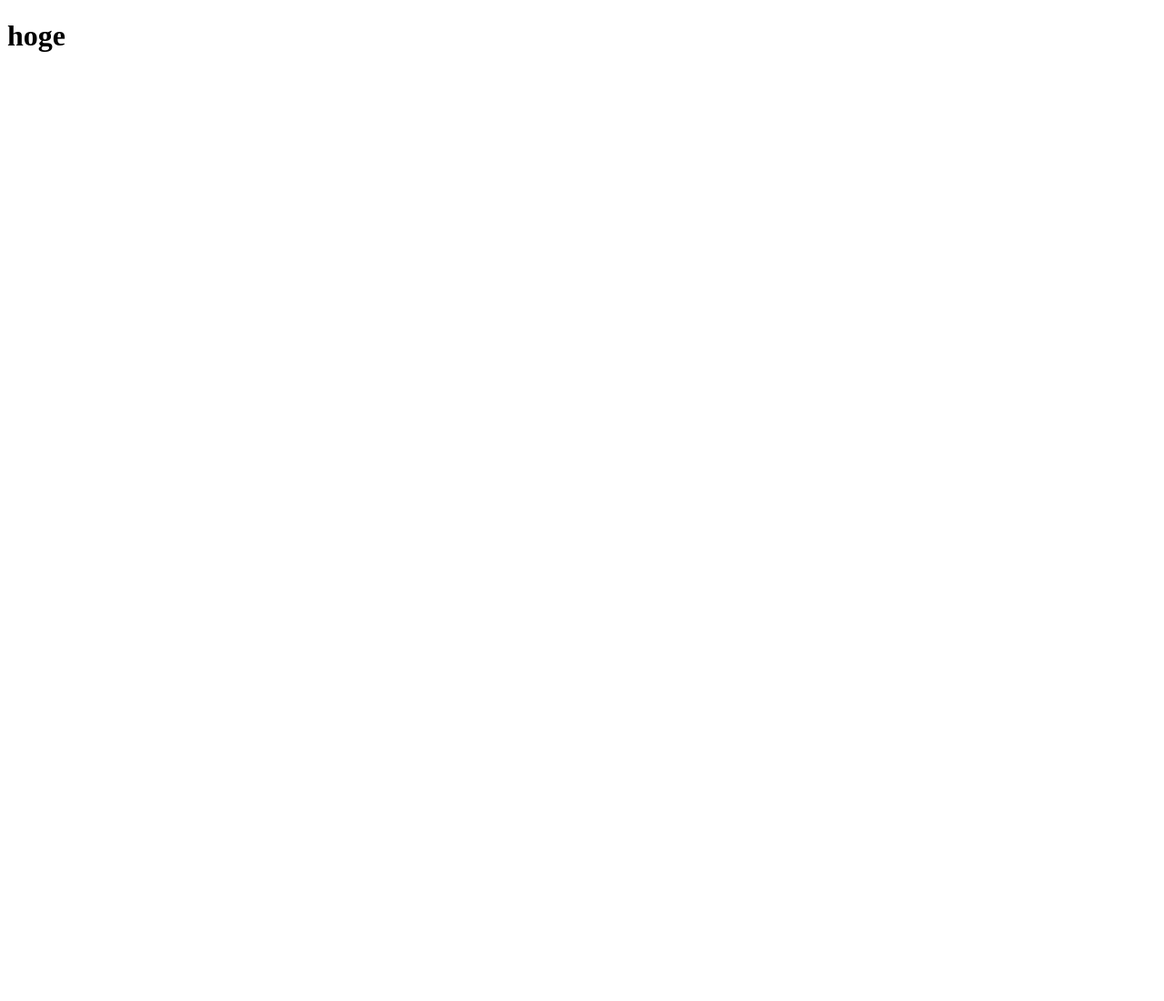
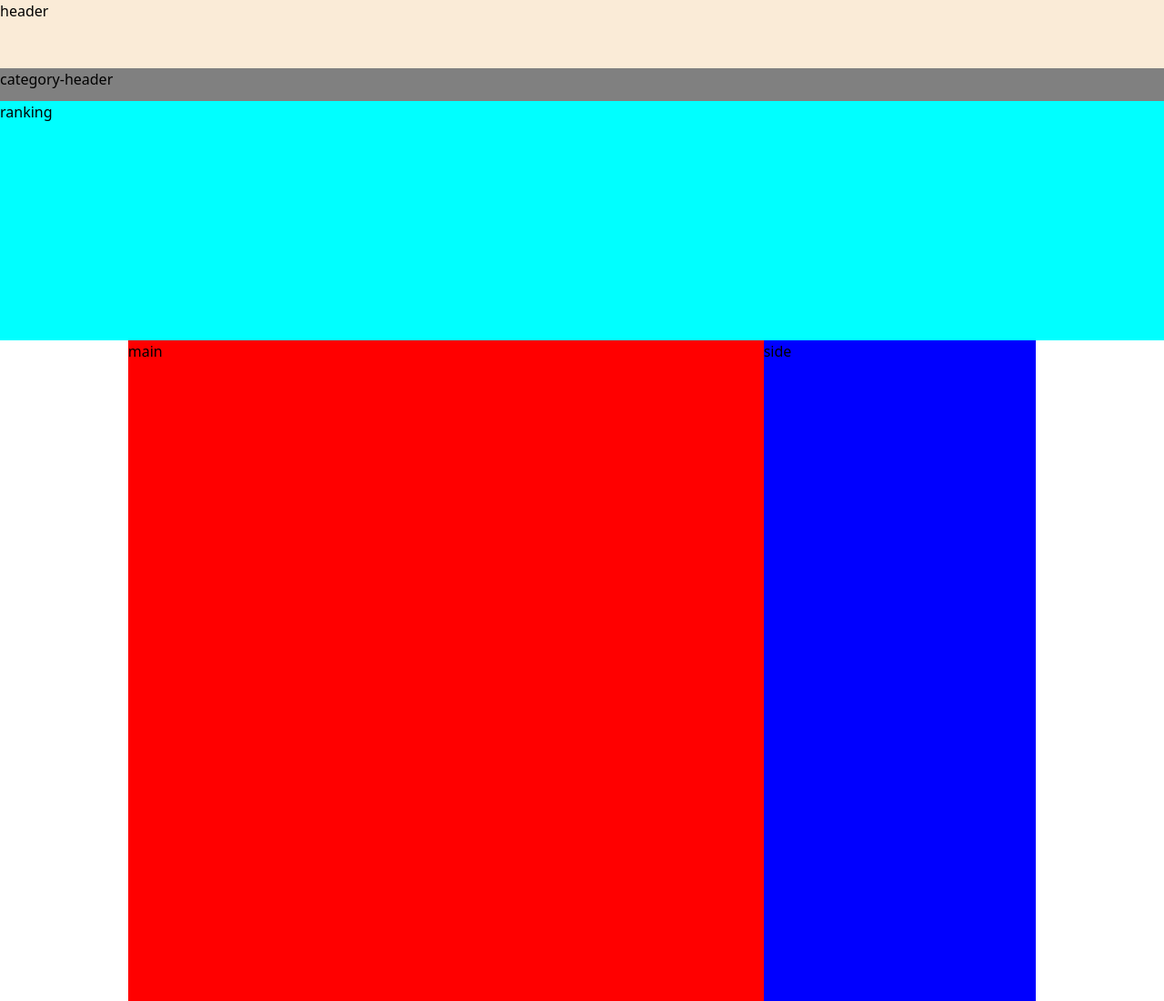
Before and after one commit to kirikirisu/kenshu-html-css, a website: page index.html in a window 1280 px wide. Shown: the top 1100 px of the page at 91% size. Before the commit the page ends 800 px from the top, so only its background shows below. Drawn offline with Linux system fonts and the light colour scheme.

Commit message:
Add containers

```diff
--- a/index.html
+++ b/index.html
@@ -3,10 +3,20 @@
   <head>
     <meta charset="utf-8" />
     <meta name="viewport" content="width=device-width, initial-scale=1" />
+    <link rel="stylesheet" href="reset.css" />
     <link rel="stylesheet" href="style.css" />
     <title>kenshu-html-css</title>
   </head>
   <body>
-    <h1>hoge</h1>
+    <div id="container">
+      <header id="header">header</header>
+      <div id="category-header">category-header</div>
+      <div id="ranking">ranking</div>
+      <div id="main">
+        <main class="content-list">main</main>
+        <aside class="side">side</aside>
+      </div>
+      <footer id="footer">footer</footer>
+    </div>
   </body>
 </html>
--- a/style.css
+++ b/style.css
@@ -1,3 +1,40 @@
-p {
-  color: red;
+#container {
+  display: grid;
+  max-height: 1574px;
+  width: 100vw;
+  grid-template-rows: 75px 36px 263px auto 356px;
 }
+
+#header {
+  background-color: antiquewhite;
+}
+
+#category-header {
+  background-color: gray;
+}
+
+#ranking {
+  background-color: aqua;
+}
+
+#main {
+  height: 1127px;
+  width: 78%;
+  display: flex;
+  margin: 0 auto;
+}
+
+.content-list {
+  background-color: red;
+  width: 70%;
+  height: auto;
+}
+.side {
+  background-color: blue;
+  width: 30%;
+  height: auto;
+}
+
+#footer {
+  background-color: darkorange;
+}
```
